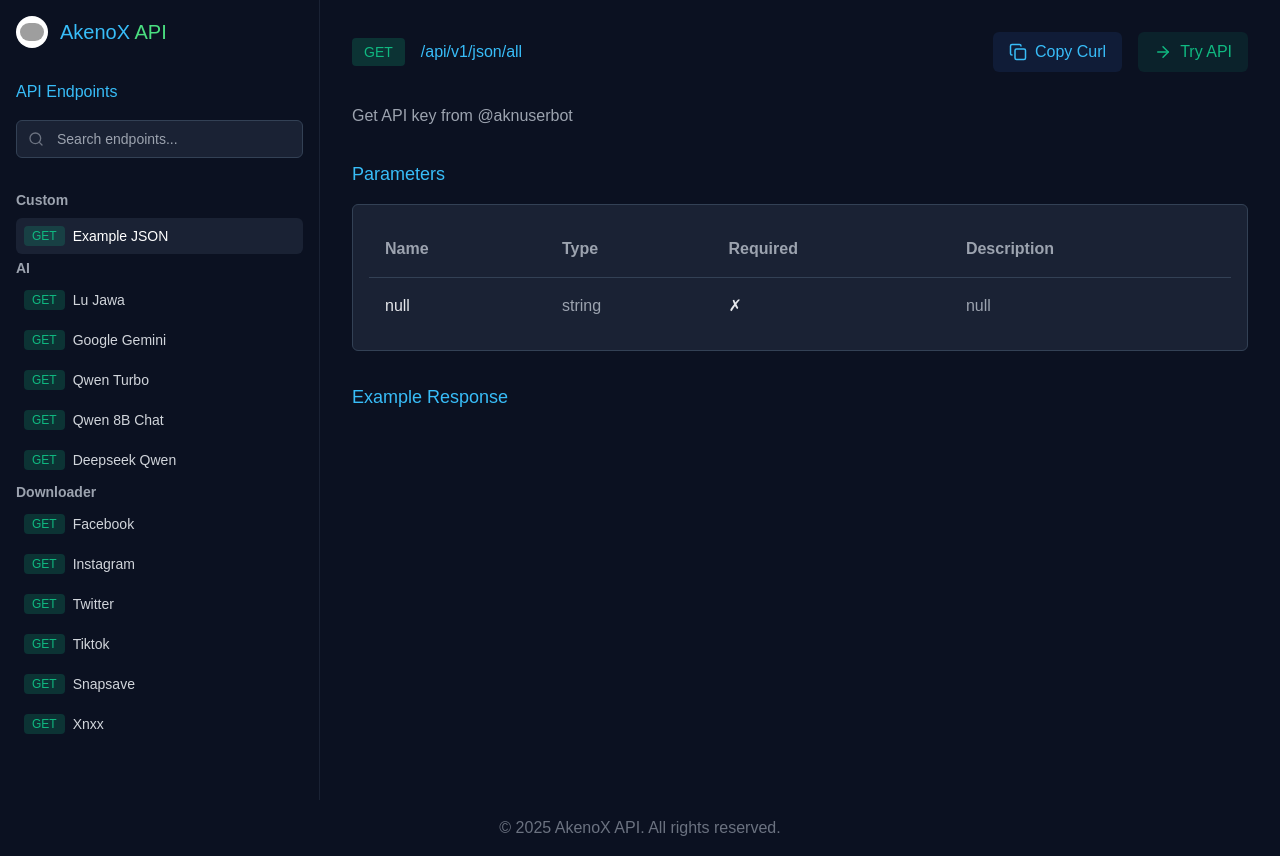
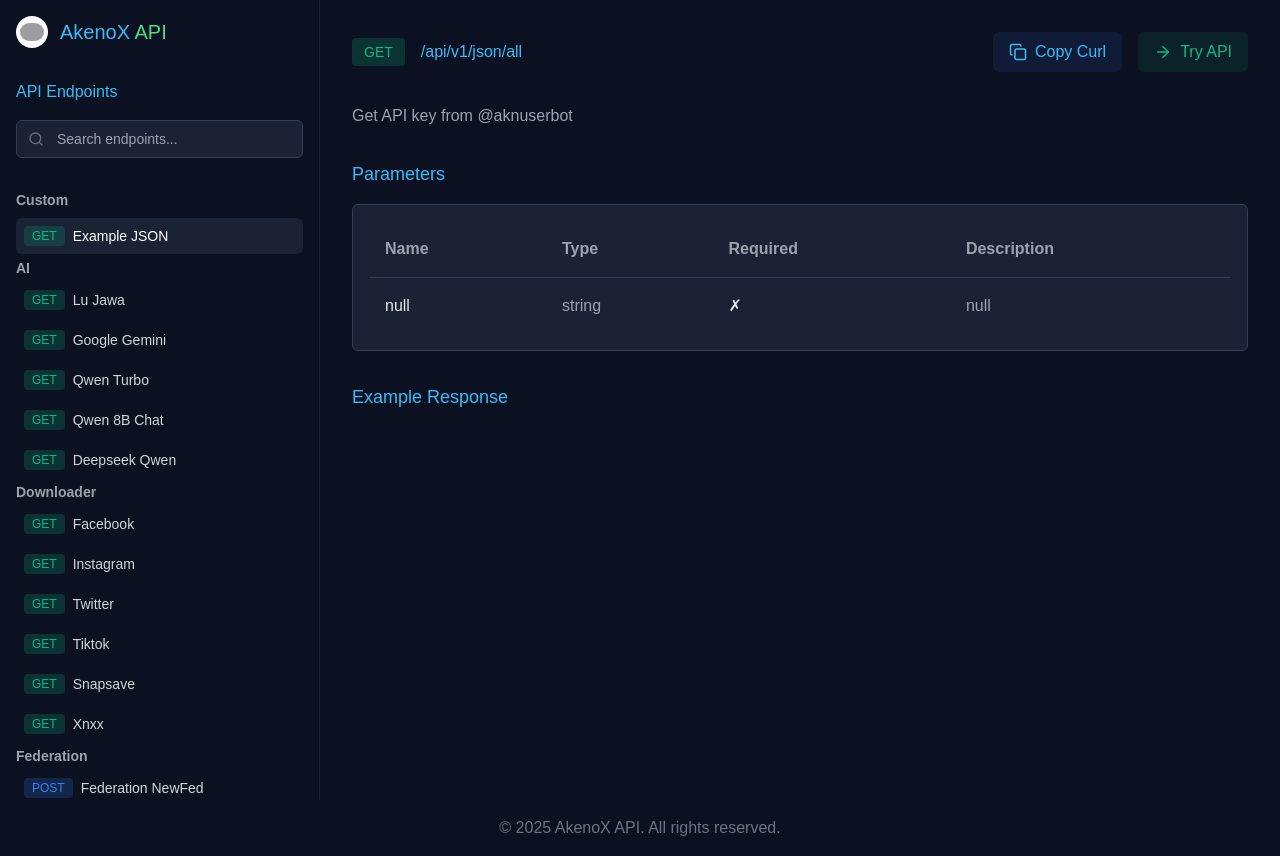
Before and after one commit to xtsea/akenox-ui, a Next.js app: page / in a window 1280 px wide. Built offline with nearby package versions, Linux system fonts and the light colour scheme; grey boxes are pictures that could not be loaded.

Commit message:
Add federation

```diff
--- a/api-documentation.tsx
+++ b/api-documentation.tsx
@@ -296,6 +296,29 @@ export default function ApiDocumentation() {
                     </span>
                   </div>
                 ))}
+
+                <h3 className="text-sm font-semibold mb-2 text-gray-400">Federation</h3>
+                {filteredEndpoints.filter(endpoint => endpoint.category === "Federation").map((endpoint, index) => (
+                  <div
+                    key={index}
+                    className={`flex items-center gap-2 p-2 rounded-md cursor-pointer group ${selectedEndpoint === endpoint.path ? "bg-[#1a2234]" : "hover:bg-[#1a2234]/50"
+                      }`}
+                    onClick={() => handleEndpointSelect(endpoint.path)}
+                  >
+                    <button
+                      className={`text-xs px-2 py-0.5 rounded ${endpoint.method === "GET" ? "bg-emerald-500/20 text-emerald-500" : "bg-blue-500/20 text-blue-500"
+                        }`}
+                    >
+                      {endpoint.method}
+                    </button>
+                    <span
+                      className={`text-sm ${selectedEndpoint === endpoint.path ? "text-white" : "text-gray-300 group-hover:text-white"}`}
+                    >
+                      {endpoint.name}
+                    </span>
+                  </div>
+                ))}
+
               </div>
             </div>
           </div>
```
